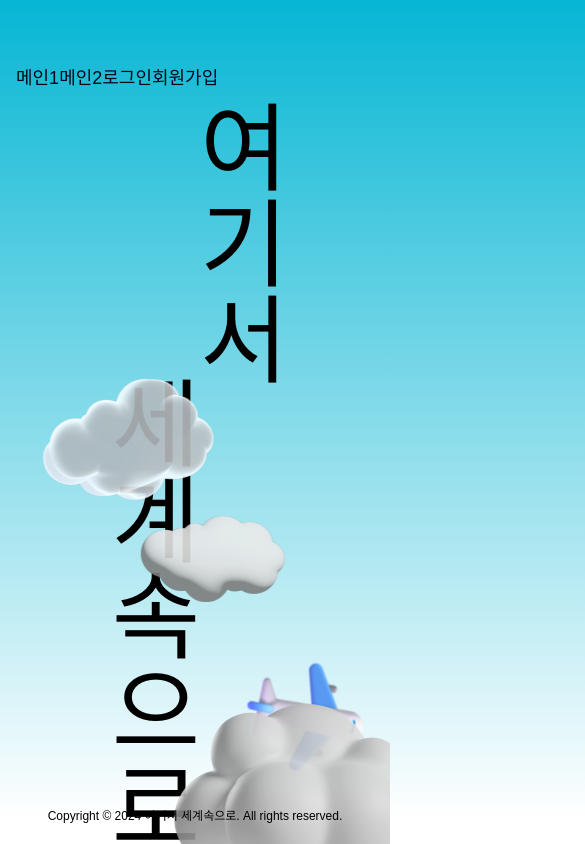
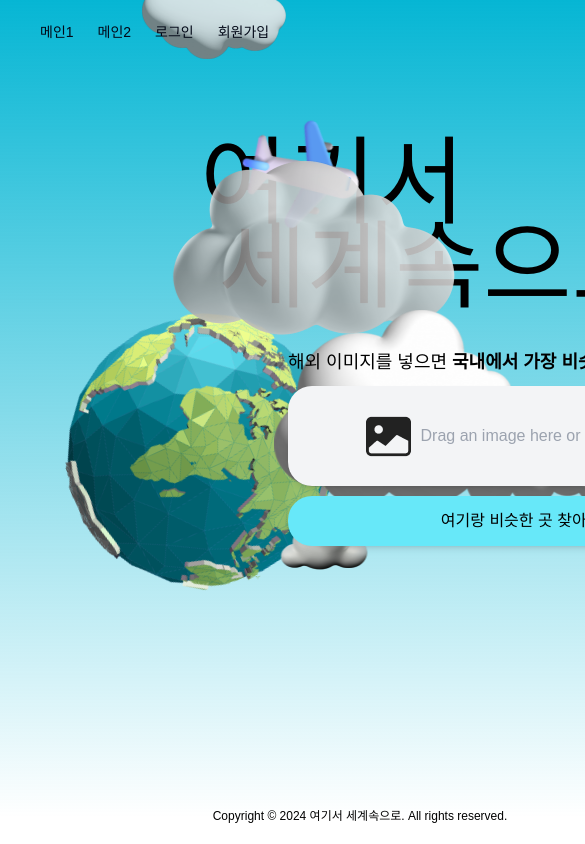
Before and after one commit to Code21w/pict_deployment, a Next.js app: page / in a window 390 px wide. Shown: the top 844 px of the page, 585 px wide, since content can reach past the window. Built offline with nearby package versions, Linux system fonts and the light colour scheme; a web font is replaced by a local one.

Commit message:
미디어 쿼리 수정(웹 최소 너비지정)

```diff
--- a/src/app/layout.tsx
+++ b/src/app/layout.tsx
@@ -17,7 +17,7 @@ export default function RootLayout({ children }: { children: ReactNode }) {
         <title>{metadata.title}</title>
         <meta name='description' content={metadata.description} />
       </head>
-      <body className='bg-gradient-to-b from-cyan-500 to-white-500 to-90% overflow-hidden h-full'>
+      <body className='bg-gradient-to-b from-cyan-500 to-white-500 to-90% overflow-hidden h-full min-w-[720px]'>
         <Header />
         <main className='h-full'>{children}</main>
         <Footer />
--- a/src/app/page.tsx
+++ b/src/app/page.tsx
@@ -43,7 +43,7 @@ function Main() {
   return (
     <main className='flex min-h-screen items-center justify-between'>
       <div className='w-full h-screen'>
-        <div className='max-[1200px]:mt-[10%] mx-[200px] lg:mx-[250px] min-[1500px]:-mb-[150px] flex flex-col justify-between'>
+        <div className='max-[1200px]:mt-[10%] mx-[200px] lg:mx-[250px] min-[1500px]:-mb-[150px] flex flex-col justify-between min-w-[460px]'>
           <div
             className={`relative text-8xl min-[1200px]:text-[144px] min-[1500px]:text-[192px] font-['Cafe24Moyamoya-Face-v1.0'] -py-3`}
           >
--- a/src/components/Header.tsx
+++ b/src/components/Header.tsx
@@ -9,8 +9,8 @@ import Login from './Login';
 
 function Header() {
   return (
-    <header className='z-10 sticky top-0 flex h-16 items-center gap-4 px-4 md:px-6 sm: flex justify-between'>
-      <nav className='w-full h-16 flex-row gap-6 text-lg font-medium md:flex md:flex-row md:items-center md:gap-5 md:text-sm lg:gap-10'>
+    <header className='z-10 sticky top-0 flex h-16 items-center gap-4 px-4 md:px-6 flex justify-between'>
+      <nav className='w-full h-16 flex-row gap-6 text-lg font-medium flex flex-row items-center gap-5 text-sm lg:gap-10'>
         <Link
           href={'/'}
           className='flex h-16 items-center gap-2 text-lg font-semibold md:text-base '
```
